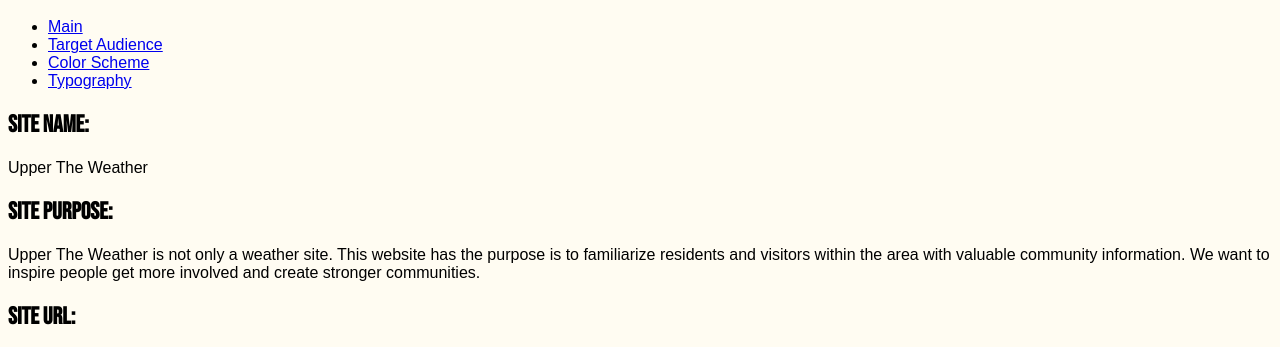
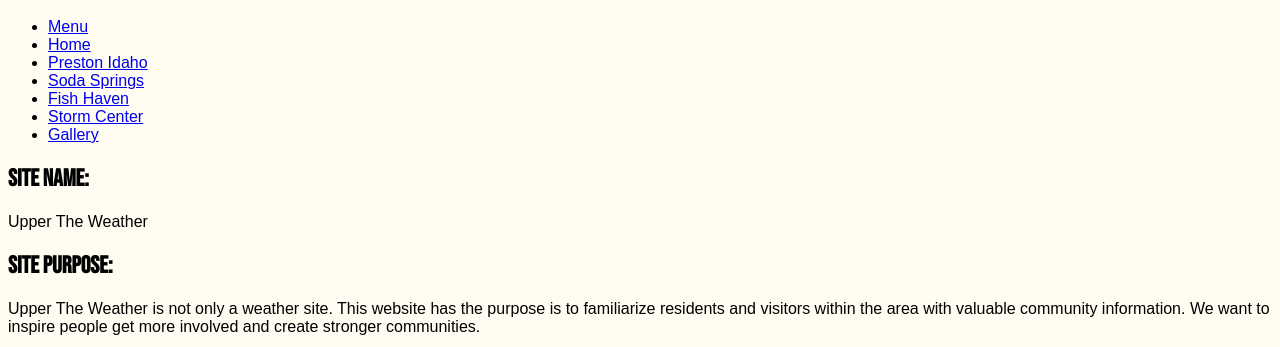
Before and after one commit to Dianauguerra/Dianauguerra.github.io, a plain HTML site: page weather/preston.html in a window 1280 px wide. Shown: the part 200-547 px from the top of the page. Drawn offline with Linux system fonts and the light colour scheme; a web font is replaced by a local one.

Commit message:
updated nav

```diff
--- a/weather/preston.html
+++ b/weather/preston.html
@@ -26,11 +26,14 @@
             </section>
         </header>
         <nav>
-            <ul>
-                <li><a href="index.html">Main</a></li>
-                <li><a href="target-audience.html">Target Audience</a></li>
-                <li><a href="color-scheme.html">Color Scheme</a></li>
-                <li><a href="typography.html">Typography</a></li>
+            <ul class="navigation">
+                <li><a class="menu" href="#">Menu</a></li>
+                <li><a href="#">Home</a></li>
+                <li><a href="#">Preston Idaho</a></li>
+                <li><a href="#">Soda Springs</a></li>
+                <li><a href="#">Fish Haven</a></li>
+                <li><a href="#">Storm Center</a></li>
+                <li><a href="#">Gallery</a></li>
             </ul>
         </nav>
         <main>
```
